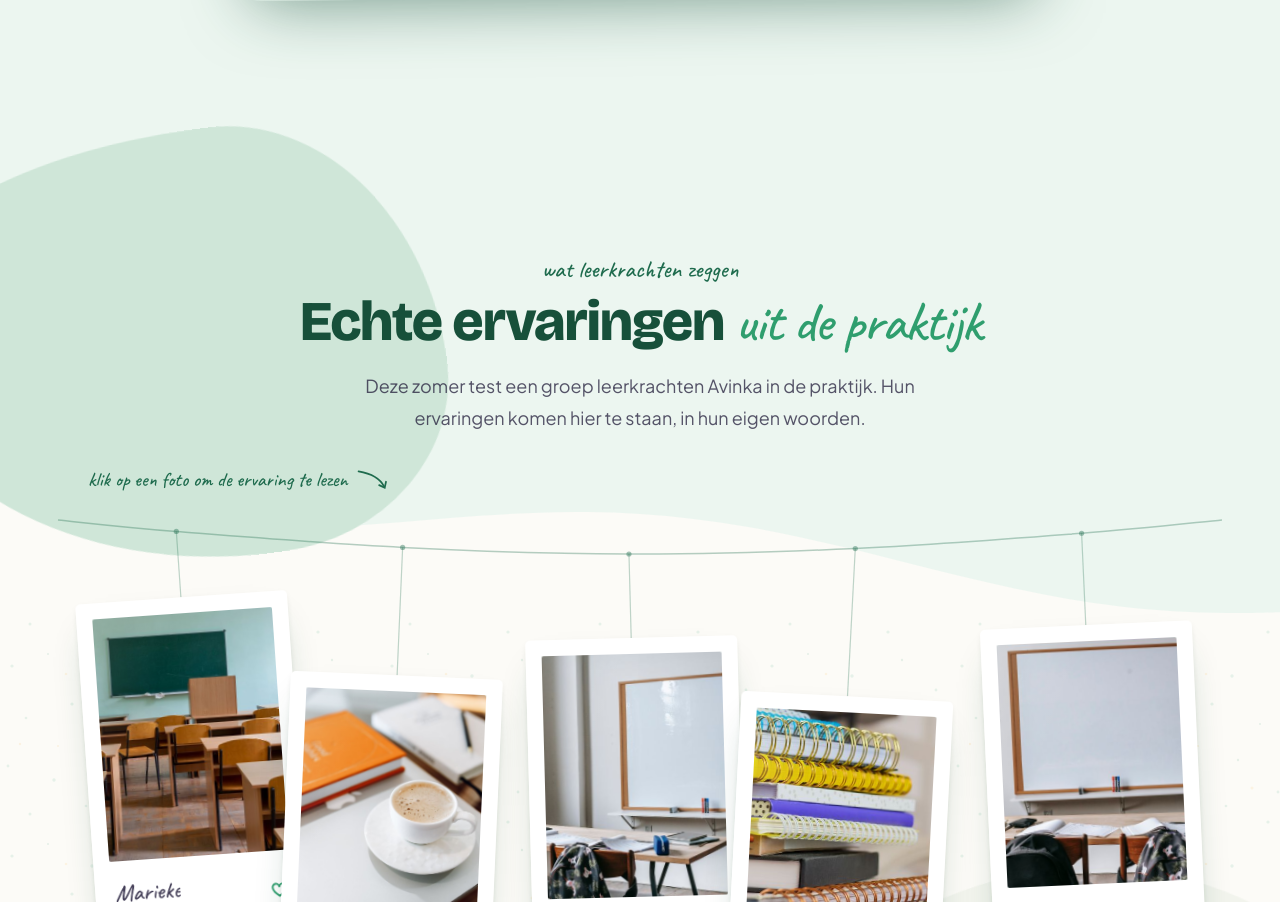
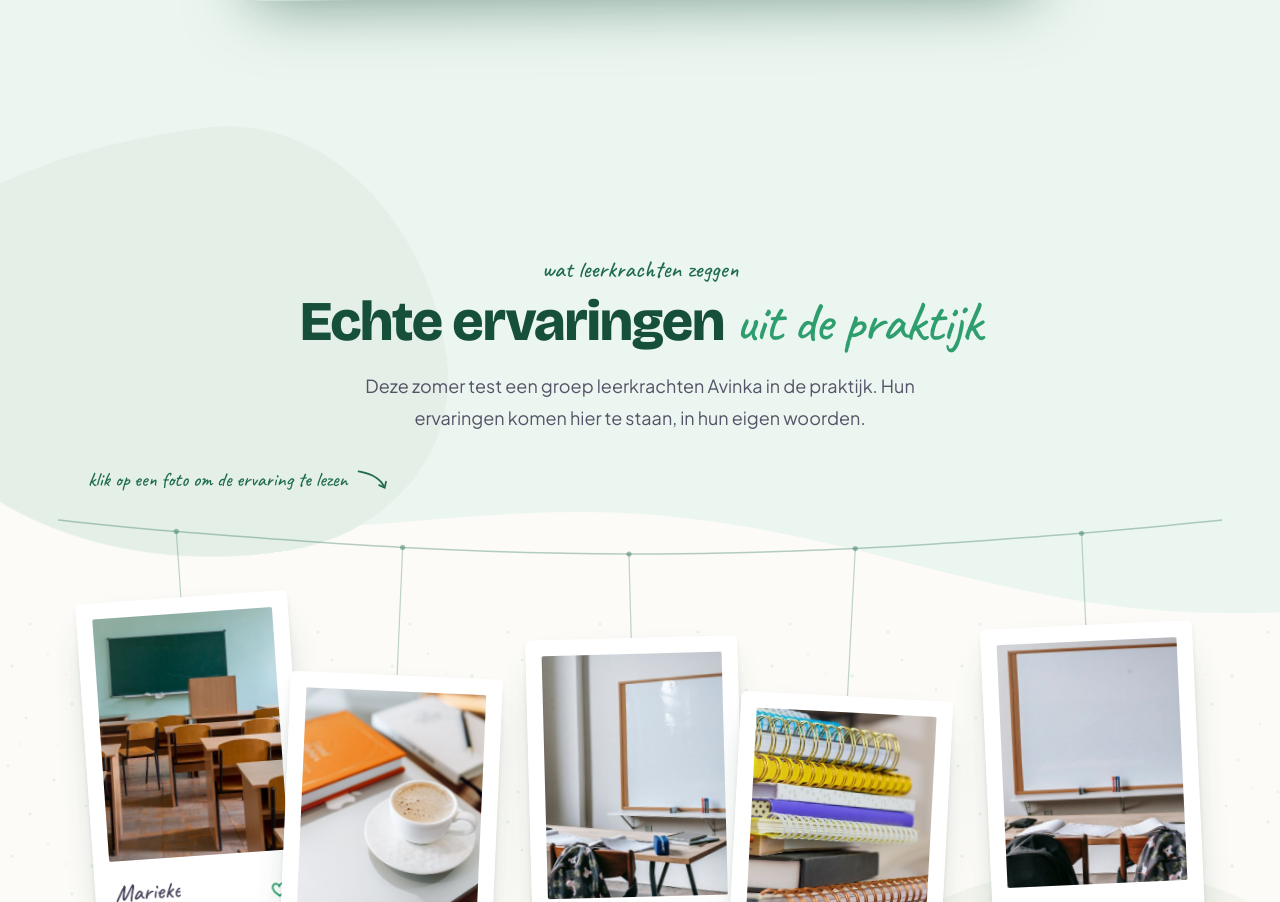
Before and after one commit to MvsTools/Avinka, a Next.js app: page /nieuw5 in a window 1280 px wide. Shown: the part 6806-7708 px from the top of the page. Built offline with nearby package versions, Linux system fonts and the light colour scheme.

Commit message:
nieuw5: linker bubbel bij ervaringen toch ook lichter (VLAK_MINT i.p.v. MINT)
Eigenaar wilde die bewust donker gehouden bubbel na het zien toch ook
lichter — sluit nu aan bij de rest van het meegelichte tint-op-tint-palet.

```diff
--- a/src/app/nieuw5/Polaroids.tsx
+++ b/src/app/nieuw5/Polaroids.tsx
@@ -6,7 +6,7 @@ import {
   useState,
   type PointerEvent as ReactPointerEvent,
 } from "react";
-import { DONKER, Golf, KOP, MINT, MINT_LICHT, MINT_DIEP, KaartVlak, VLAK_PAPIER } from "./Wereld";
+import { DONKER, Golf, KOP, MINT, MINT_LICHT, MINT_DIEP, KaartVlak, VLAK_MINT, VLAK_PAPIER } from "./Wereld";
 
 /* ── De polaroids: wat leerkrachten zeggen ─────────────────────────────────
    Ervaringen als instax-kaartjes aan één levende draad. Geen prikbord, geen
@@ -703,13 +703,13 @@ export function WereldPolaroids() {
       {/* de achtergrond uit de referentie is óns bestaande wereldje: het
          gespikkelde papier met zachte vlakken in de hoeken en losse stipjes.
          Dit linker vlak ligt grotendeels op het mintveld hierboven, dus die
-         krijgt MINT (de gewone, donkerdere basistint) in plaats van
-         VLAK_PAPIER — anders verdwijnt hij tegen de lichtere mint. Op eigen
-         verzoek bewust een tikje donkerder, niet lichter — dus NIET
-         meegelicht met VLAK_MINT (dat token is intussen zelf lichter
-         geworden, samen met de rest van de tint-op-tint-accenten). */}
+         krijgt VLAK_MINT (het tint-op-tint-token "op een mintveld", inmiddels
+         zelf meegelicht) in plaats van VLAK_PAPIER — anders verdwijnt hij
+         tegen de lichtere mint. Eerder bewust donkerder gehouden (MINT), maar
+         dat bleek uiteindelijk ook te donker naast de rest van het pagina-
+         brede lichtere palet. */}
       <KaartVlak
-        kleur={MINT}
+        kleur={VLAK_MINT}
         vorm="schelp"
         breedte={560}
         hoogte={430}
--- a/src/app/nieuw5/Wereld.tsx
+++ b/src/app/nieuw5/Wereld.tsx
@@ -21,8 +21,9 @@ import type { CSSProperties, ReactNode } from "react";
 /* MINT was de eigenaar op alle mintvelden te donker; MINT_LICHT is nu de
    echte veldkleur van de pagina (Herken, Privacy, Regie, Maker, Ervaringen).
    MINT zelf blijft in gebruik als DIEPERE tint-op-tint-accent bovenop dat
-   lichte veld (het mintblok/quote-blokje in de makerskaart + de linker
-   bubbel in de ervaringen-sectie, die moest juist donkerder blijven). */
+   lichte veld, maar alleen nog op witte kaarten (het mintblok/quote-blokje
+   in de makerskaart) — niet meer op het veld zelf: dat bleek daar tóch te
+   donker. */
 export const MINT = "#cfe6d8";
 export const MINT_LICHT = "#ecf6f0";
 /* Alle tint-op-tint-accenten die BOVENOP het mintveld liggen (silhouetten,
```
